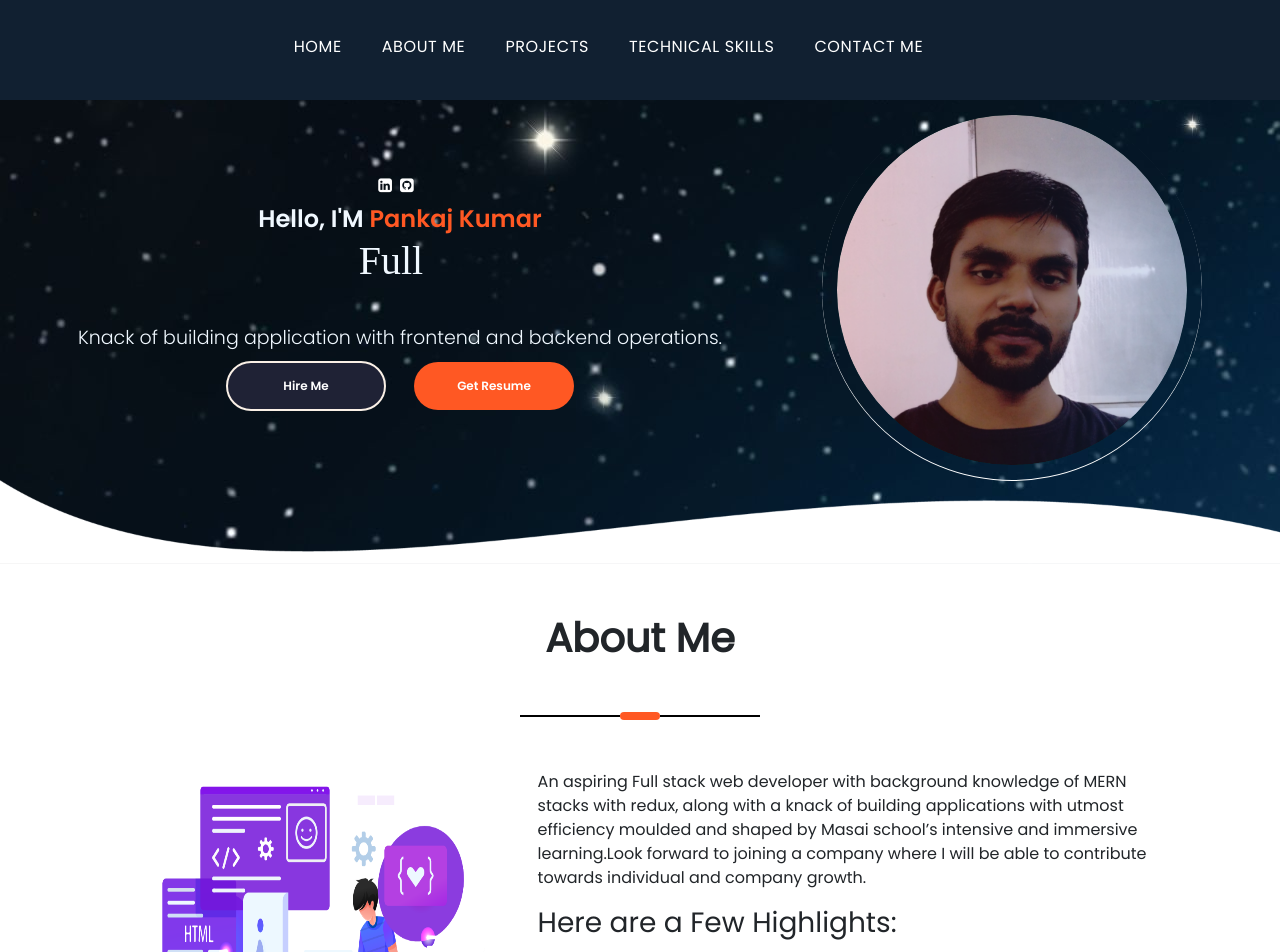
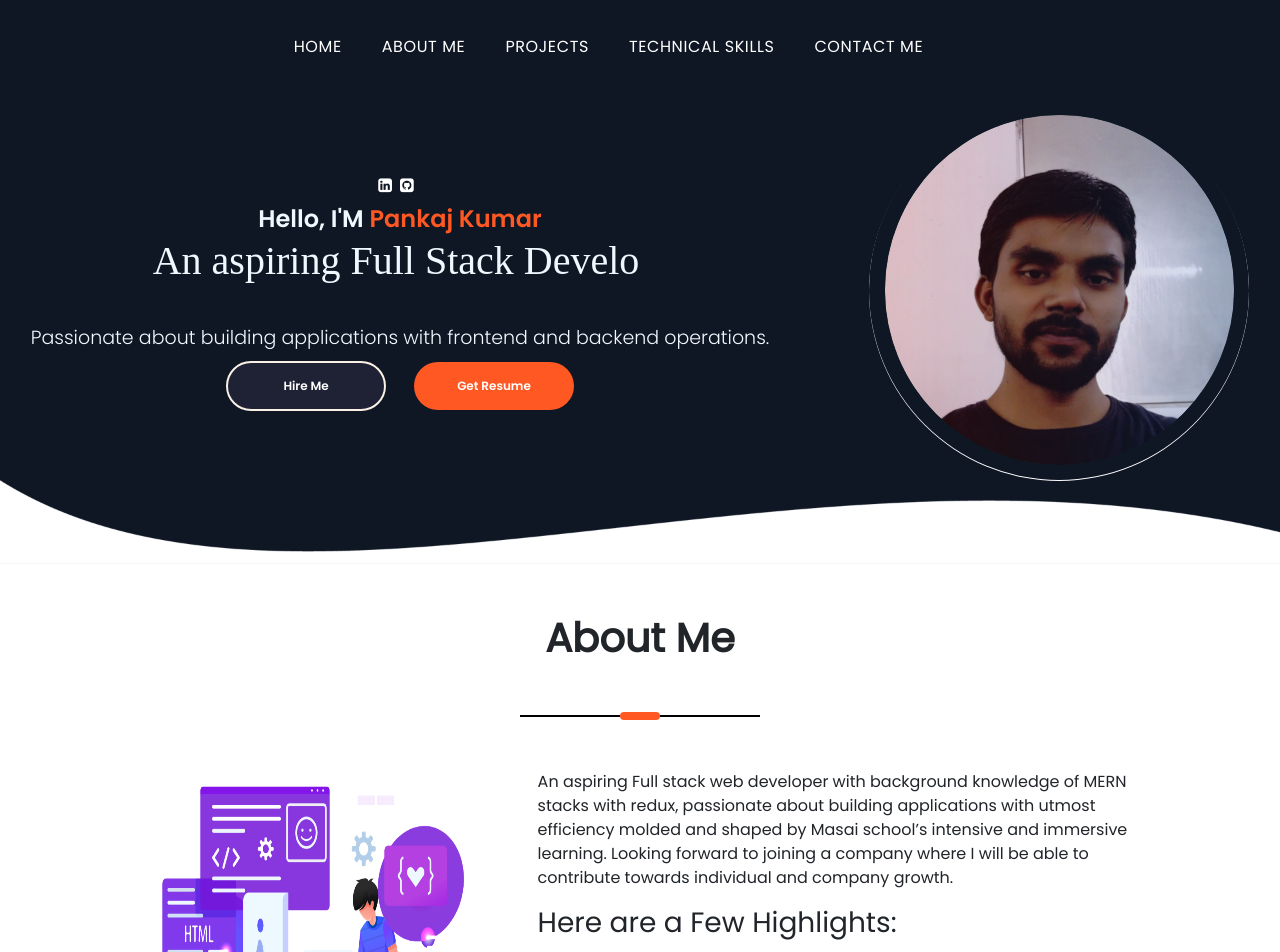
Before and after one commit to pankaj5417/myportfolio, a React (Create React App) app: page / in a window 1280 px wide. Shown: the top 952 px of the page. Built offline with nearby package versions, Linux system fonts and the light colour scheme; a web font is replaced by a local one.

Commit message:
updated commit

```diff
--- a/package.json
+++ b/package.json
@@ -1,5 +1,5 @@
 {
-  "name": "routing1",
+  "name": "portfolio",
   "homepage": "https://pankaj5417.github.io/myportfolio",
   "version": "0.1.0",
   "private": true,
--- a/src/App.css
+++ b/src/App.css
@@ -24,7 +24,7 @@
   flex-direction:column ;
   justify-content: space-between;
   min-height: 670px;
-  background-image: url("./assets/Home/Modern-Tech-Best-Wallpaper-35665.jpg");
+  /* background-image: url("./assets/Home/Modern-Tech-Best-Wallpaper-35665.jpg"); */
   min-width: 375px;
 
 }
--- a/src/App.js
+++ b/src/App.js
@@ -9,8 +9,7 @@ import Projects from './components/Projects/Projects';
 import About from './components/About';
 import TechStack from './components/TechStack/TechStack';
 import Contact from './components/contact/Contact';
-import Particle2 from './components/Projects/Particle2';
-import Particles from "react-tsparticles";
+
 import Navbar2 from './components/Navbar2';
 import Contact2 from './components/contact/Contact2';
 
@@ -23,6 +22,7 @@ function App() {
       <Navbar2 />
 
       <Profile />
+
       <Footer />
 
     <About />
--- a/src/components/About.jsx
+++ b/src/components/About.jsx
@@ -19,12 +19,11 @@ export default function About() {
             </div>
             <div className='aboutme-text-section'>
             <div className='about-me-summary'>
-                <p>An aspiring Full stack web  developer with background
-                    knowledge of MERN stacks with redux, along with a
-                    knack of building applications with utmost efficiency
-                    moulded and shaped by Masai school’s intensive and immersive
-                    learning.Look forward to joining a company where I will
-                     be able to contribute towards individual and company growth.
+                <p>An aspiring Full stack web developer with background knowledge
+                    of MERN stacks with redux, passionate about building applications
+                     with utmost efficiency molded and shaped by Masai school’s
+                     intensive and immersive learning. Looking forward to joining a
+                      company where I will be able to contribute towards individual and company growth.
            </p>
             </div>
             <div className='about-me-highlight'>
@@ -32,7 +31,7 @@ export default function About() {
                 <ul>
                     <li className='aboutme-highlighted-text'>Full Stack web development</li>
                     <li className='aboutme-highlighted-text'>Interactive Front End as per the design</li>
-                    <li className='aboutme-highlighted-text'>React and React Native</li>
+                    <li className='aboutme-highlighted-text'>React </li>
                     <li className='aboutme-highlighted-text'>Redux for State Mnanagement</li>
                     <li className='aboutme-highlighted-text'>Building REST API</li>
                     <li className='aboutme-highlighted-text'>Managing database</li>
--- a/src/components/Navbar2.css
+++ b/src/components/Navbar2.css
@@ -1,7 +1,7 @@
 @import url('https://fonts.googleapis.com/css2?family=Roboto+Condensed:wght@300;400;700&display=swap');
 
 #navbarSupportedContent{
-    background-color: #112031;
+    background-color: #0F1624;;
 }
 body{
     font-family: "Roboto Condensed" sans-serif;
@@ -47,9 +47,9 @@ ul li:after {
 .navbar2{
     height: 100px;
     color: white;
-    z-index: 10;
+    z-index: 99999;
     position: sticky;
-    background-color: #112031 !important;
+    background-color: #0F1624 !important;
     top: 0;
     min-width: 375px;
  }
--- a/src/components/ProfileContainer/Home/Home.css
+++ b/src/components/ProfileContainer/Home/Home.css
@@ -3,6 +3,7 @@
     flex-direction:column ;
     justify-content: space-between;
     min-height: 670px;
-    background-image: url("../../../assets/Home/Macintosh-Best-Wallpaper-84480.jpg");
+    background-color:#0F1624;;
+    /* background-image: url("../../../assets/Home/Macintosh-Best-Wallpaper-84480.jpg"); */
 
 }
--- a/src/components/ProfileContainer/Home/Profile.css
+++ b/src/components/ProfileContainer/Home/Profile.css
@@ -5,6 +5,7 @@
     justify-content: center;
     height: 10%;
     min-height: fit-content;
+    z-index: 96;
 }
 .profile-parent{
     display: flex;
--- a/src/components/ProfileContainer/Home/Profile.jsx
+++ b/src/components/ProfileContainer/Home/Profile.jsx
@@ -40,14 +40,15 @@ export default function Profile() {
                       <Typical loop={Infinity}
                       steps={[
                           "Enthusiastic Dev 😎",1000,
-                          "Full Stack Developer💻",1000,
+                          "An aspiring Full Stack Developer💻",1000,
                           "MERN Stack Dev 🔴",1000,
                           "React/Redux Dev ⚛️",1000,
                       ]}  />
 
                   </h1>
                   <span className="profile-role-tagline">
-                      Knack of building application with frontend and backend operations.
+                  Passionate about building applications with frontend and backend operations.
+
                   </span>
               </span>
           </div>
--- a/src/components/Projects/Particle2.jsx
+++ b/src/components/Projects/Particle2.jsx
@@ -5,19 +5,25 @@ import Particles from "react-tsparticles";
 export default function Particle2() {
     return (
 
-            <Particles
-               params={{
-                   particles:{
-                       number:{
-                           value:30,
-                           density:{
-                               enable:true,
-                               value_area:900
-                           }
-                       }
-                   }
-               }}
-	        />
+        <Particles
+        params={{
+            "particles": {
+                "number": {
+                    "value": 50
+                },
+                "size": {
+                    "value": 3
+                }
+            },
+            "interactivity": {
+                "events": {
+                    "onhover": {
+                        "enable": true,
+                        "mode": "repulse"
+                    }
+                }
+            }
+        }} />
 
     )
 }
--- a/src/components/Projects/Project.css
+++ b/src/components/Projects/Project.css
@@ -8,7 +8,8 @@
   flex-direction:column ;
   justify-content: space-between;
   min-height: 670px;
-  background-image: url("../../assets/Home/Macintosh-Best-Wallpaper-84480.jpg");
+
+  /* background-image: url("../../assets/Home/Macintosh-Best-Wallpaper-84480.jpg"); */
 
 
 }
@@ -17,7 +18,7 @@
     text-align: center;
     padding-top: 20px !important;
     padding-bottom: 30px !important;
-    background-image: var(--section-background-color) !important;
+    /* background-image: var(--section-background-color) !important; */
 
   }
 
@@ -31,10 +32,10 @@
   }
 
   .project-card-view {
-    box-shadow: 0 4px 5px 3px rgba(119, 53, 136, 0.459) !important;
+    box-shadow: 3px 3px 20px rgb(80 78 78 / 50%) !important;
     color: white !important;
-    background-color: transparent !important;
-    opacity: 0.6 !important;
+    background-color:     #0F1624;
+    opacity: 1.0 !important;
     transition: all 0.5s ease 0s !important;
 
     height: 730px !important;
@@ -92,6 +93,6 @@
   @media screen and (max-width:810px) {
     .project-card-view{
       min-width: 95%;
-      z-index: 1;
+      z-index: 7;
     }
   }
--- a/src/components/Projects/ProjectCards.jsx
+++ b/src/components/Projects/ProjectCards.jsx
@@ -2,6 +2,7 @@ import React from "react";
 import Card from "react-bootstrap/Card";
 import Button from "react-bootstrap/Button";
 import  {BiLinkExternal}  from "react-icons/bi";
+//import Particle from "./Particle";
 
 function ProjectCards(props) {
   return (
```
